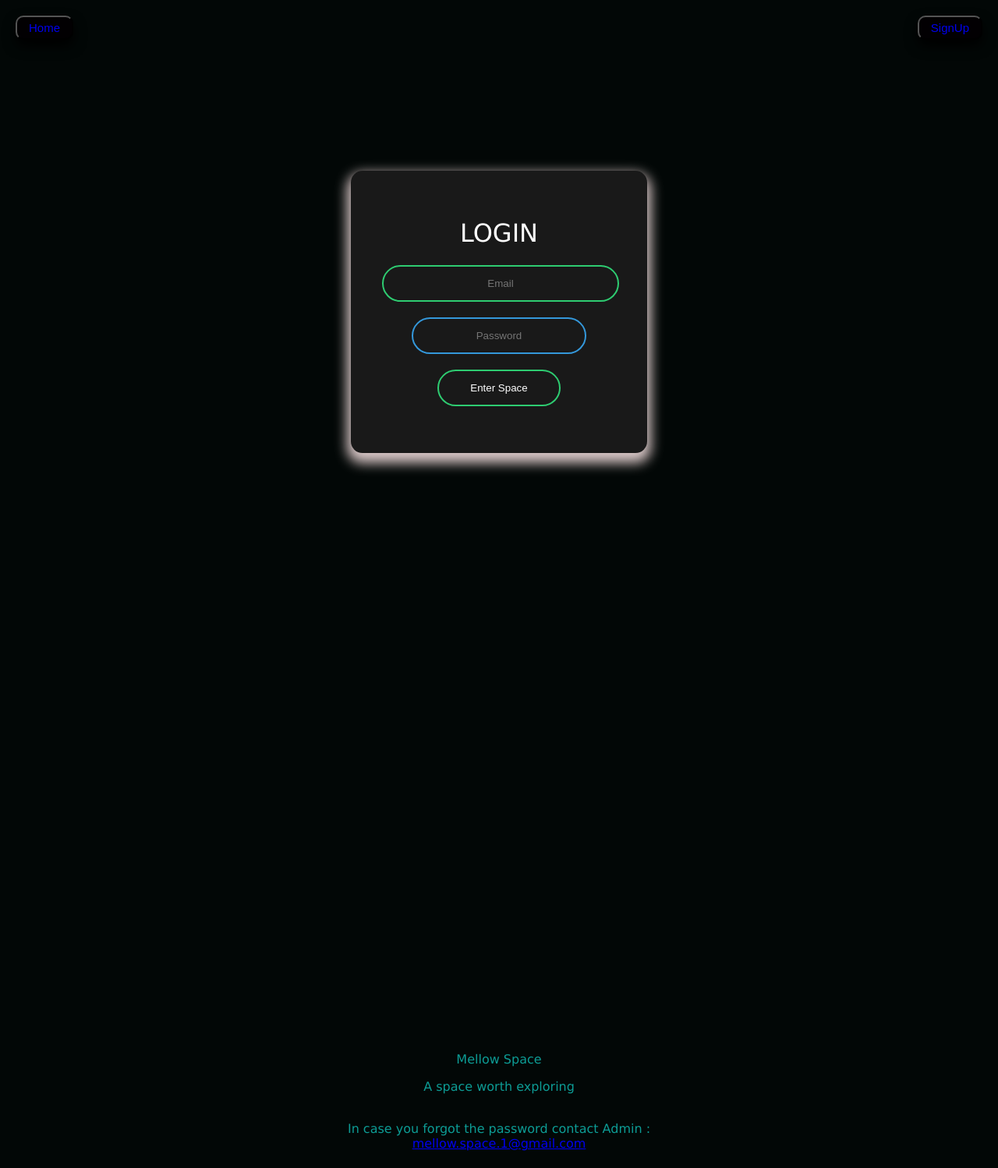
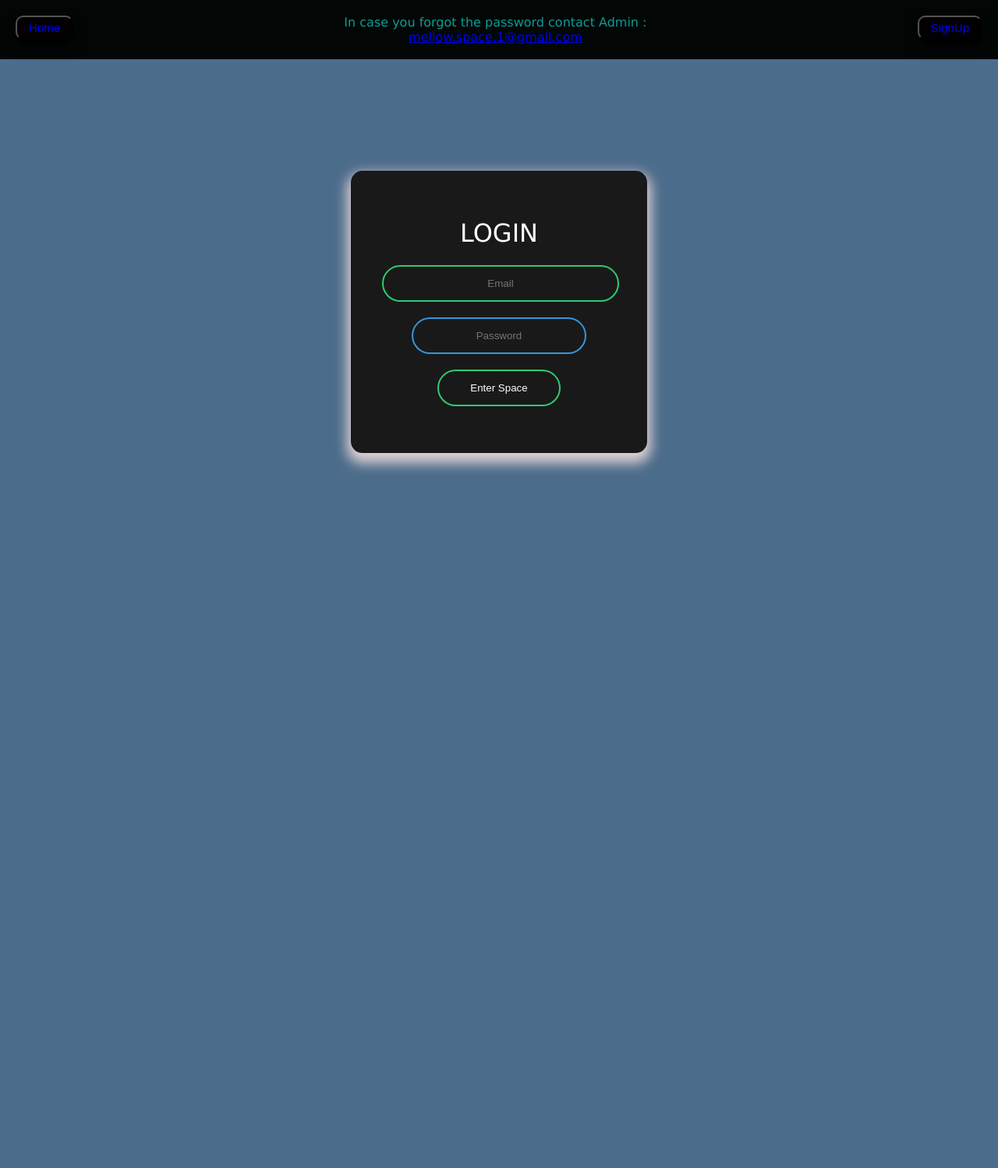
Before and after one commit to SVAP-Case/Mellow-Space, a Flask app: page /login in a window 1280 px wide. Shown: the whole page at 78% size. After the commit the page ends 605 px from the top, so only its background shows below. Run offline with Flask 2, Linux system fonts and the light colour scheme.

Commit message:
Updated footer

```diff
--- a/mellow-space/templates/login.html
+++ b/mellow-space/templates/login.html
@@ -29,19 +29,7 @@
             <input type="password" name="pw" placeholder="Password">
             <input type="submit" value="Enter Space">
         </form>
-        <footer class="text-gray-600 body-font">
-        <div class="container px-5 py-8 mx-auto flex items-center sm:flex-row flex-col">
-            <a class="flex title-font font-medium items-center md:justify-start justify-center text-gray-900">
-                <svg xmlns="http://www.w3.org/2000/svg" fill="none" stroke="current Color" stroke-linecap="round" stroke-linejoin="round" stroke-width="2" class="w-10 h-10 text-white p-2 bg-indigo-500 rounded-full" viewBox="0 0 24 24">
-                    <path d="M12 2L2 7l10 5 10-5-10-5zM2 17l10 5 10-5M2 12l10 5 10-5"></path>
-                </svg>
-                <span class="ml-3 text-xl">Mellow Space</span>
-            </a>
-            <p class="text-sm text-gray-500 sm:ml-4 sm:pl-4 sm:border-l-2 sm:border-gray-200 sm:py-2 sm:mt-0 mt-4">A space worth exploring
-            </p>
-            </span>
-        </div>
-    <footer>
+        <footer>
             <p>In case you forgot the password contact Admin :<br>
             <a href="mellow.space.1@gmail.com">mellow.space.1@gmail.com</a></p>
           </footer>
```
